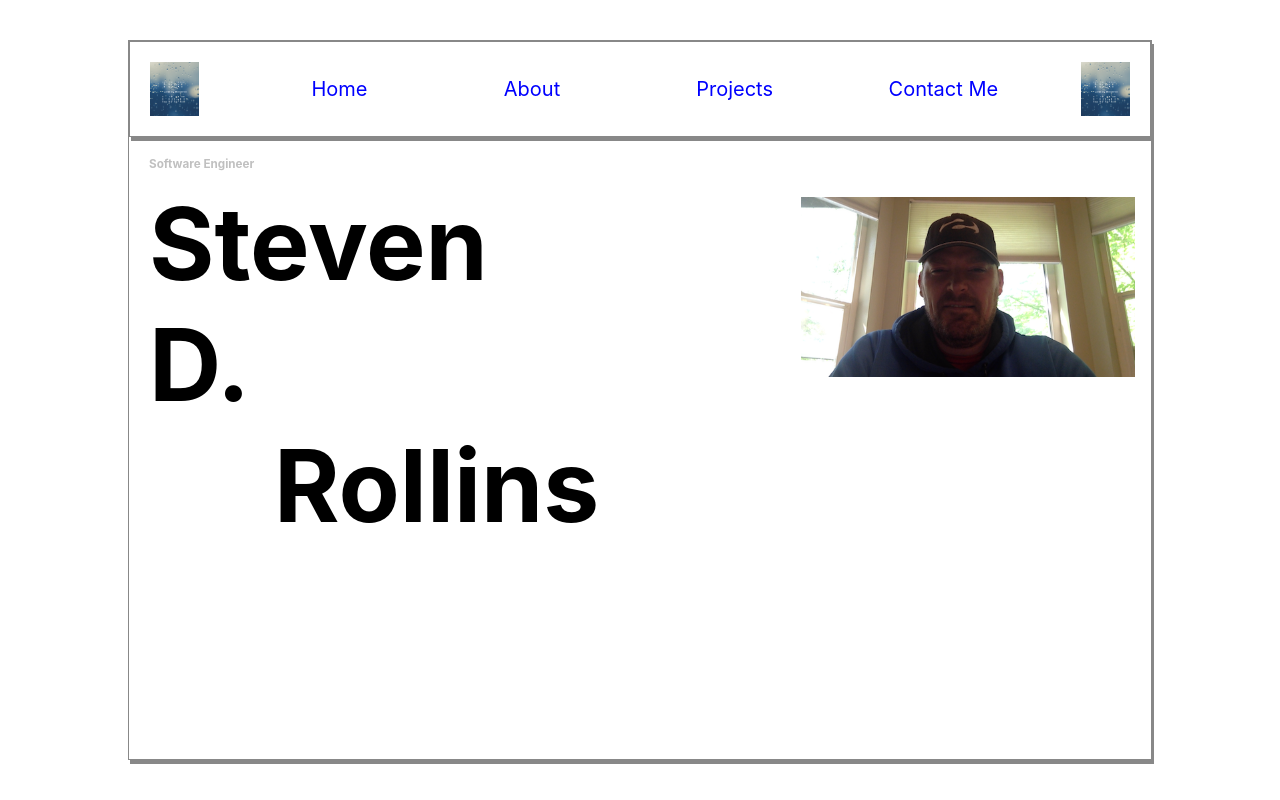
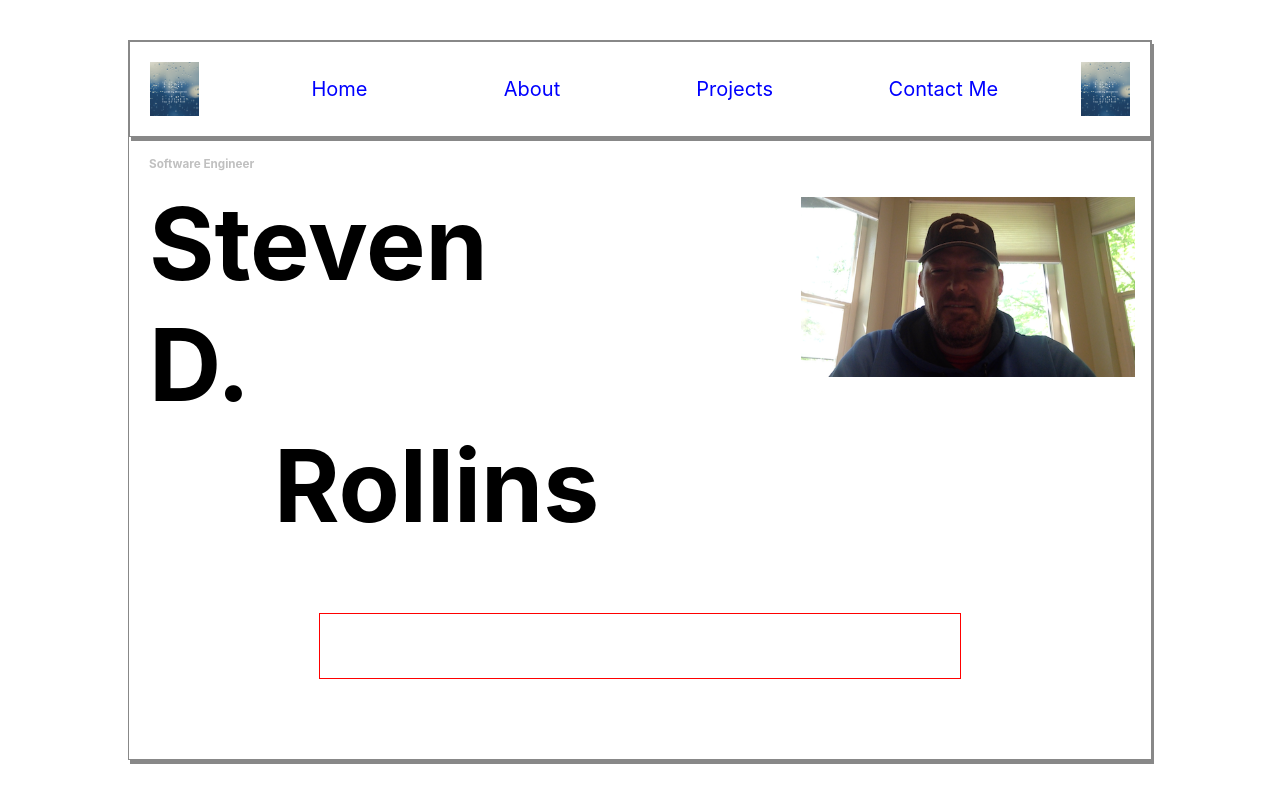
Before and after one commit to greenhornsr/ghsr-portfolio, a React (Create React App) app in the folder sr-portfolio/: page / in a window 1280 px wide. Built offline with nearby package versions, Linux system fonts and the light colour scheme.

Commit message:
working on carousel

```diff
--- a/sr-portfolio/src/App.js
+++ b/sr-portfolio/src/App.js
@@ -4,12 +4,14 @@ import './App.css';
 // Components
 import Nav from './components/navcomponents/Nav';
 import Name from './components/portfolio-owner/Name';
+import LanguageList from './components/languages-ticker/LanguageList';
 
 function App() {
   return (
     <div className="App">
       <Nav />
       <Name/>
+      <LanguageList />
     </div>
   );
 }
--- /dev/null
+++ b/sr-portfolio/src/assets/data/languages-data.js
@@ -0,0 +1,8 @@
+export const alldevexperience = ["HTML", "CSS", "JavaScript", "Python", "SQL", "Swift","LESS", "SASS", "Angular", "React", "Django", "Node.js", "SQL", "MongoDB", "PostgreSQL"]
+
+export const devexperience = {
+    devlanguages: ["HTML", "CSS", "JavaScript", "Python", "SQL", "Swift"],
+    preprocessor: ["LESS", "SASS"],
+    frameworks: ["Angular", "React", "Django", "Node.js"],
+    databases: ["SQL", "MongoDB", "PostgreSQL"]
+}
--- /dev/null
+++ b/sr-portfolio/src/components/languages-ticker/LanguageList.jsx
@@ -0,0 +1,22 @@
+import React from 'react';
+import './language-ticker.css'
+
+// Data
+import { alldevexperience } from '../../assets/data/languages-data';
+
+// Components
+import Languages from './Languages';
+
+const LanguageList = () => {
+    return (
+        <div className="language-wrapper">
+            {alldevexperience.map((exp, i) => {
+                return (
+                        <Languages key= {i} index={i} lang={exp} />
+                )
+            })}
+        </div>
+    )
+}
+
+export default LanguageList;
--- /dev/null
+++ b/sr-portfolio/src/components/languages-ticker/Languages.jsx
@@ -0,0 +1,13 @@
+import React from 'react';
+
+const Languages = (props) => {
+    console.log(props)
+    console.log(props.index)
+    return (
+        <>
+            <p>{props.lang}</p>
+        </>
+    )
+}
+
+export default Languages;
--- /dev/null
+++ b/sr-portfolio/src/components/languages-ticker/language-ticker.css
@@ -0,0 +1,32 @@
+.language-wrapper {
+    margin: 0 auto;
+    width: 50vw;
+    margin-top: 5%;
+    display: flex;
+    overflow: hidden;
+    border: 1px solid red;
+    margin: 0 auto;
+    white-space: nowrap;
+    overflow: hidden;
+}
+
+/* .marquee {
+    animation: language-wrapper 5s linear infinite;
+    display: inline-block;
+    padding-left: 100%;
+} */
+
+p {
+    font-size: 2rem;
+    /* margin-left: 3rem;
+    margin-right: 3rem; */
+    /* border: 1px solid red; */
+    padding-left: 100%;
+    animation: language-wrapper 5s linear infinite;
+}
+
+/* Make it move */
+@keyframes language-wrapper {
+    0%   { transform: translate(0, 0); }
+    100% { transform: translate(-100%, 0); }
+}
--- a/sr-portfolio/src/components/navcomponents/Logo.jsx
+++ b/sr-portfolio/src/components/navcomponents/Logo.jsx
@@ -1,6 +1,6 @@
 import React from 'react';
 // image
-import testLogo from "../../assets/test-logo.png"
+import testLogo from "../../assets/images/test-logo.png"
 
 const Logo = () => {
     return (
--- a/sr-portfolio/src/components/portfolio-owner/Selfportrait.jsx
+++ b/sr-portfolio/src/components/portfolio-owner/Selfportrait.jsx
@@ -1,5 +1,5 @@
 import React from 'react';
-import MyPic from '../../assets/steve.png';
+import MyPic from '../../assets/images/steve.png';
 import './portfolio-owner.css';
 
 
```
Also changed, not shown: sr-portfolio/src/assets/images/steve.png (renamed from sr-portfolio/src/assets/steve.png), sr-portfolio/src/assets/images/test-logo.png (renamed from sr-portfolio/src/assets/test-logo.png).
